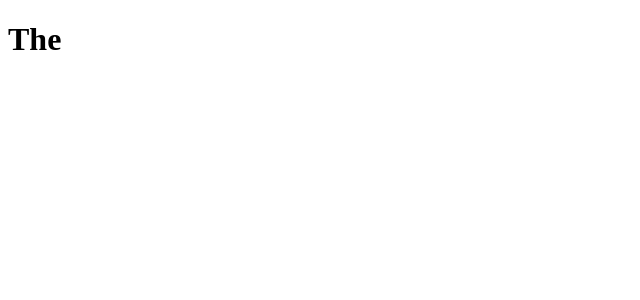
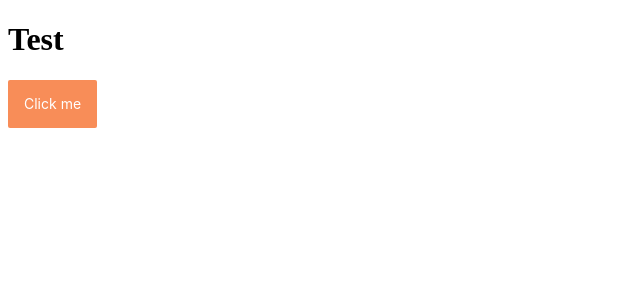
Before and after one commit to imran18026/chat-app-next, a Next.js app: page / in a window 1280 px wide. Shown: the top 300 px of the page, without its empty margins (0-640 px from the left). Built offline with nearby package versions, Linux system fonts and the light colour scheme.

Commit message:
theme coustomization

```diff
--- a/src/app/layout.tsx
+++ b/src/app/layout.tsx
@@ -1,7 +1,7 @@
 import type { Metadata } from "next";
 import localFont from "next/font/local";
 import "./globals.css";
-import ThemeProvider from "@/providers/themeProvider";
+import ThemeProvider from "@/providers/ThemeProvider";
 
 const geistSans = localFont({
   src: "./fonts/GeistVF.woff",
--- a/src/app/page.tsx
+++ b/src/app/page.tsx
@@ -7,11 +7,7 @@ export default function Home() {
         <h1>Test</h1>
       </div>
       <div>
-        <Button type="primary">Primary Button</Button>
-        <Button>Default Button</Button>
-        <Button type="dashed">Dashed Button</Button>
-        <Button type="text">Text Button</Button>
-        <Button type="link">Link Button</Button>
+        <Button type="primary">Click me</Button>
       </div>
     </div>
   );
--- a/src/providers/themeProvider.tsx
+++ b/src/providers/themeProvider.tsx
@@ -1,8 +1,30 @@
 "use client";
+
+import { ConfigProvider } from "antd";
+
 const ThemeProvider = ({ children }: { children: React.ReactNode }) => {
   return (
     <div>
-      <h1>The</h1>
+      <ConfigProvider
+        theme={{
+          token: {
+            colorPrimary: "#F88D58",
+            borderRadius: 2,
+          },
+          components: {
+            Button: {
+              controlHeight: 48,
+              boxShadow: "none",
+              colorPrimaryBgHover: "#F88D58",
+              colorPrimaryHover: "#302F51",
+              controlOutline: "none",
+              colorBorder: "#F88D58",
+            },
+          },
+        }}
+      >
+        {children}
+      </ConfigProvider>
     </div>
   );
 };
```
